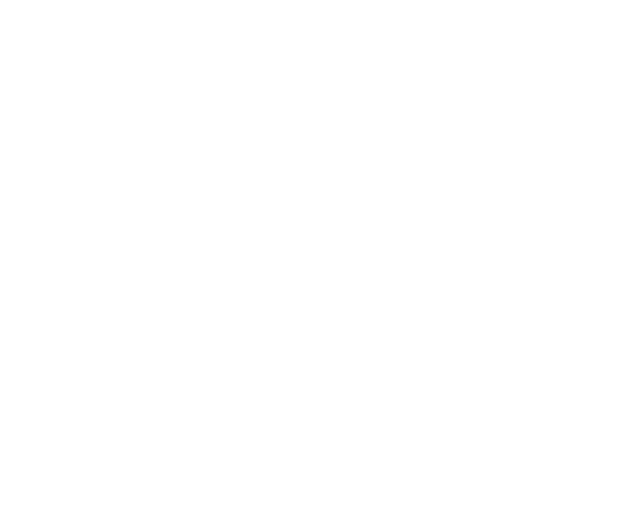
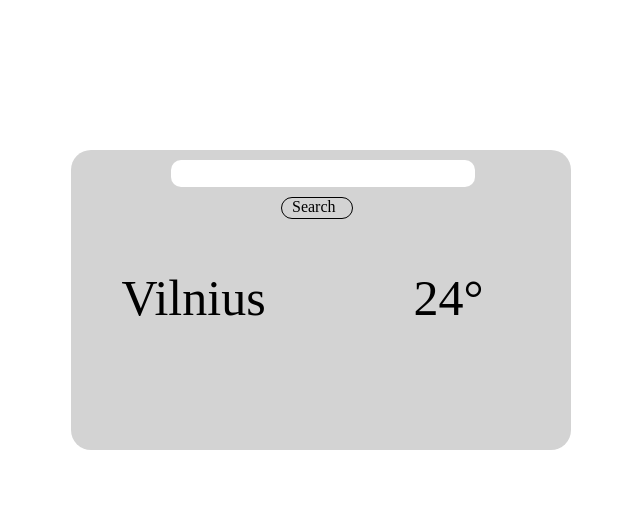
Before and after one commit to meisREAL/weatherApp, a website built with webpack: page dist/index.html in a window 1280 px wide. Shown: the whole page, without its empty margins (319-959 px from the left). Built offline with nearby package versions, Linux system fonts and the light colour scheme.

Commit message:
basic layout

```diff
--- a/package.json
+++ b/package.json
@@ -17,6 +17,8 @@
   },
   "homepage": "https://github.com/meisREAL/weatherApp#readme",
   "devDependencies": {
+    "css-loader": "^6.7.1",
+    "style-loader": "^3.3.1",
     "webpack": "^5.74.0",
     "webpack-cli": "^4.10.0"
   }
--- /dev/null
+++ b/src/dom.js
@@ -0,0 +1,46 @@
+
+const mainWindow = (function () {
+    const contentWindow = document.querySelector('#content');
+
+    const makeLayout = () => { //creates main layout for wether app (design?)
+        const mainDiv = document.createElement('div');
+        mainDiv.setAttribute('id', 'mainDiv');
+        const topHalfCard = document.createElement('div')
+        topHalfCard.setAttribute('id', 'topHalf');
+        const botHalfCard = document.createElement('div');
+        botHalfCard.setAttribute('id', 'botHalf');
+
+        const input = document.createElement('input');
+        input.setAttribute('type', 'text');
+        input.setAttribute('id', 'locationInput');
+        topHalfCard.appendChild(input);
+
+        const searchBtn = document.createElement('div');
+        searchBtn.setAttribute('id', 'searchBtn');
+        searchBtn.textContent = 'Search';
+        topHalfCard.appendChild(searchBtn);
+
+        const showCity = document.createElement('div');
+        showCity.setAttribute('id', 'city');
+        showCity.textContent = 'Vilnius';
+        botHalfCard.appendChild(showCity);
+
+        const showTemp = document.createElement('div');
+        showTemp.setAttribute('id', 'temp');
+        showTemp.textContent = '24°';
+        botHalfCard.appendChild(showTemp);
+
+        mainDiv.appendChild(topHalfCard);
+        mainDiv.appendChild(botHalfCard);
+        contentWindow.appendChild(mainDiv);
+    }
+
+    return {
+        //return stuff here
+        makeLayout
+    }
+}());
+
+export {
+    mainWindow,
+}
--- a/src/index.js
+++ b/src/index.js
@@ -1 +1,4 @@
-alert('ping ping');
+import './style.css';
+import { mainWindow } from './dom';
+
+mainWindow.makeLayout();
--- /dev/null
+++ b/src/style.css
@@ -0,0 +1,67 @@
+/* #content {
+    display: flex;
+    /* align-items: center; */
+/* justify-content: center;
+} */
+
+#mainDiv {
+    width: 500px;
+    height: 300px;
+    background-color: lightgray;
+    margin: auto;
+    margin-top: 150px;
+    border-radius: 20px;
+    display: flex;
+    flex-direction: column;
+}
+
+#topHalf {
+    height: 100px;
+}
+
+#locationInput {
+    width: 300px;
+    margin-left: 100px;
+    margin-top: 10px;
+    height: 25px;
+    border-radius: 10px;
+    outline: none;
+    font-size: 95%;
+    border: gray;
+}
+
+#searchBtn {
+    border: 1px solid black;
+    border-radius: 15px;
+    width: 60px;
+    height: 20px;
+    margin-left: 210px;
+    margin-top: 10px;
+    padding-left: 10px;
+}
+
+#searchBtn:hover {
+    background-color: gray;
+}
+
+#botHalf {
+    display: flex;
+    height: 300px;
+    gap: 10px;
+}
+
+#city {
+    width: 250px;
+    height: 250px;
+    text-align: center;
+    font-size: 50px;
+    padding-top: 50px;
+}
+
+#temp {
+    width: 250px;
+    height: 250px;
+    text-align: center;
+    font-size: 50px;
+    padding-top: 50px;
+}
--- a/webpack.config.js
+++ b/webpack.config.js
@@ -6,4 +6,12 @@ module.exports = {
         filename: 'main.js',
         path: path.resolve(__dirname, 'dist'),
     },
+    module: {
+        rules: [
+            {
+                test: /\.css$/i,
+                use: ['style-loader', 'css-loader'],
+            },
+        ],
+    },
 };
```
Also changed, not shown: dist/index.html, dist/main.js, 1 other file.
